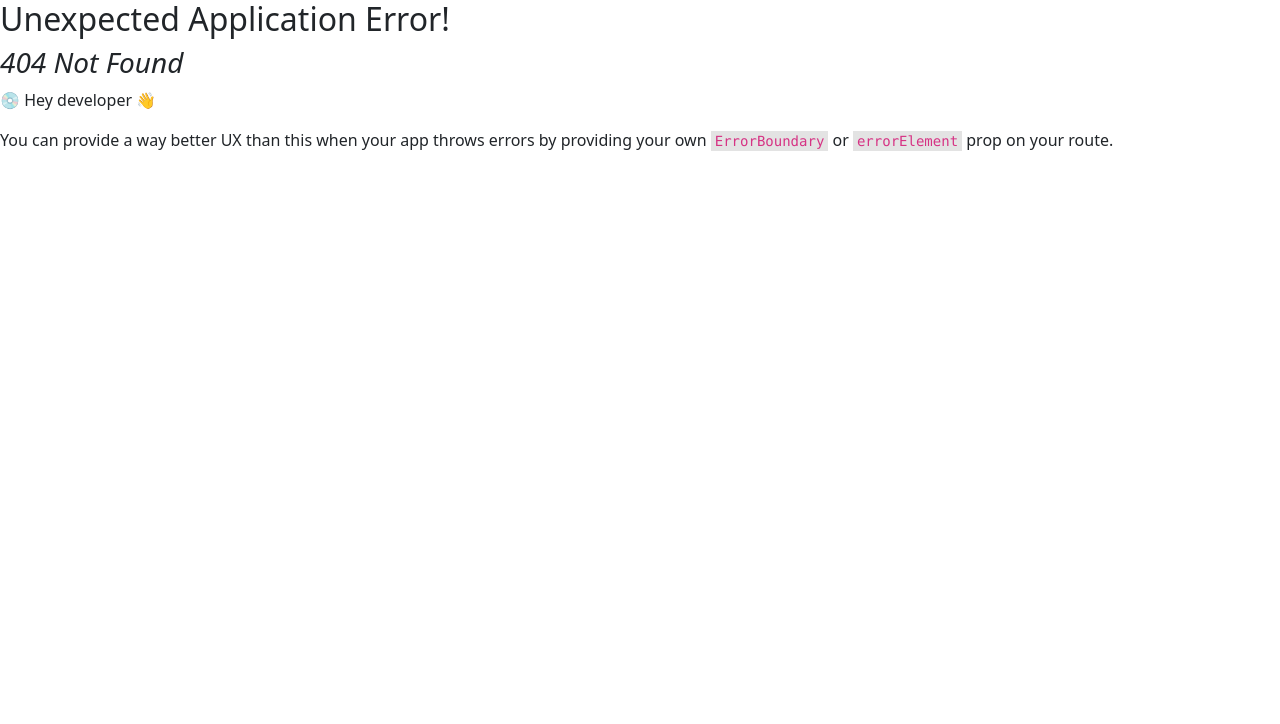
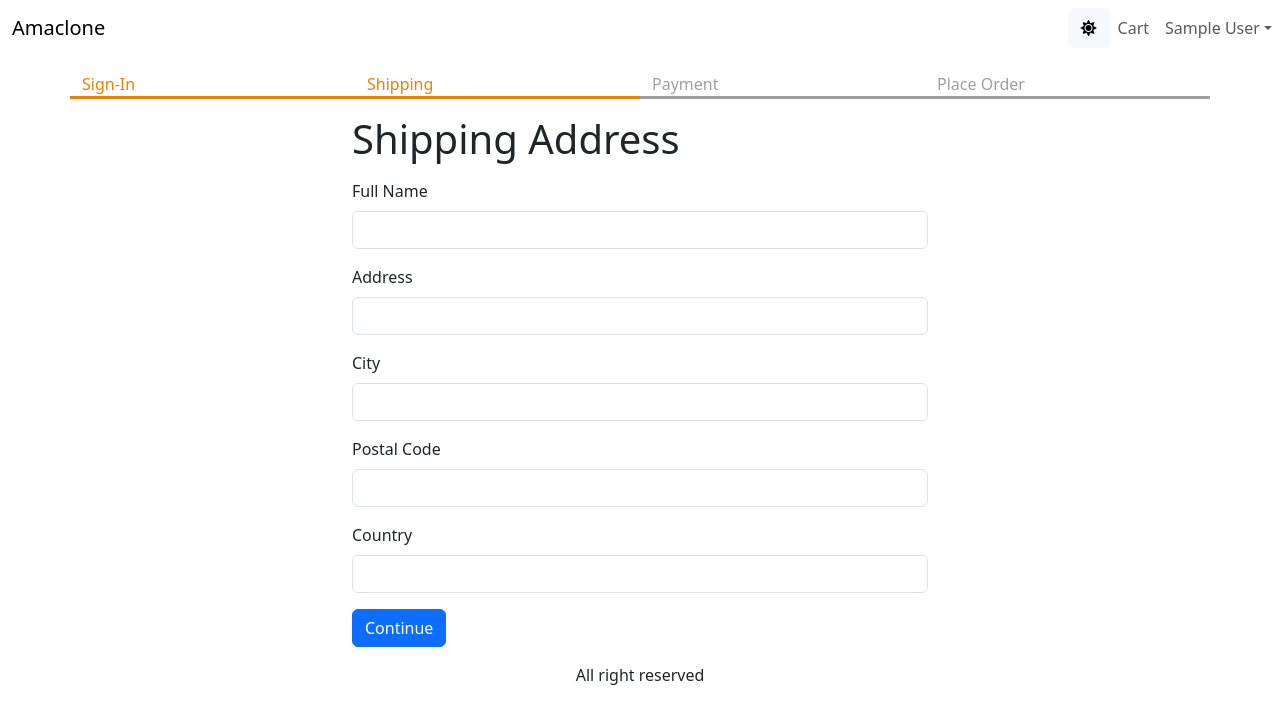
Before and after one commit to nzluis/amaclone, a React (Vite) app in the folder client/: page /shipping in a window 1280 px wide. Before the commit this address had no page. Shown: the top 724 px of the page. Built offline with nearby package versions, Linux system fonts and the light colour scheme; sample sign-in values are in the browser's storage.

Commit message:
create shipping address page

```diff
--- a/client/src/App.tsx
+++ b/client/src/App.tsx
@@ -36,7 +36,7 @@
         <Navbar expand='lg'>
           <Container>
            <LinkContainer to="/">
-              <Navbar.Brand>tsamazona</Navbar.Brand>
+              <Navbar.Brand>Amaclone</Navbar.Brand>
             </LinkContainer>
           </Container>
           <Nav>
--- a/client/src/Store.tsx
+++ b/client/src/Store.tsx
@@ -1,5 +1,5 @@
 import React from 'react'
-import { Cart, CartItem } from './types/Cart'
+import { Cart, CartItem, ShippingAddress } from './types/Cart'
 import { UserInfo } from './types/UserInfo'
 
 type AppState = {
@@ -42,6 +42,8 @@
   | { type: 'CART_REMOVE_ITEM'; payload: CartItem }
   | { type: 'USER_SIGNIN'; payload: UserInfo }
   | { type: 'USER_SIGNOUT' }
+  | { type: 'SAVE_SHIPPING_ADDRESS'; payload: ShippingAddress }
+
 
 function reducer(state: AppState, action: Action): AppState {
   switch (action.type) {
@@ -94,6 +96,14 @@
           totalPrice: 0,
         },
       }
+      case 'SAVE_SHIPPING_ADDRESS':
+        return {
+          ...state,
+          cart: {
+            ...state.cart,
+            shippingAddress: action.payload,
+          },
+        }
 
     default:
       return state
--- /dev/null
+++ b/client/src/component/CheckoutSteps.tsx
@@ -0,0 +1,17 @@
+import { Col, Row } from 'react-bootstrap'
+
+export default function CheckoutSteps(props: {
+  step1?: boolean
+  step2?: boolean
+  step3?: boolean
+  step4?: boolean
+}) {
+  return (
+    <Row className="checkout-steps">
+      <Col className={props.step1 ? 'active' : ''}>Sign-In</Col>
+      <Col className={props.step2 ? 'active' : ''}>Shipping</Col>
+      <Col className={props.step3 ? 'active' : ''}>Payment</Col>
+      <Col className={props.step4 ? 'active' : ''}>Place Order</Col>
+    </Row>
+  )
+}
--- a/client/src/index.css
+++ b/client/src/index.css
@@ -27,3 +27,12 @@
 .small-container {
   max-width: 600px;
 }
+
+.checkout-steps > div {
+  border-bottom: 0.2rem solid #a0a0a0;
+  color: #a0a0a0;
+}
+.checkout-steps > div.active {
+  border-bottom: 0.2rem solid #f08000;
+  color: #f08000;
+}
--- a/client/src/main.tsx
+++ b/client/src/main.tsx
@@ -18,6 +18,7 @@
 import CartPage from './pages/CartPage.tsx';
 import SigninPage from './pages/SigninPage.tsx';
 import SignupPage from './pages/SignupPage.tsx';
+import ShippingAddressPage from './pages/ShippingAddressPage.tsx';
 
 const router = createBrowserRouter(
   createRoutesFromElements(
@@ -27,6 +28,7 @@
       <Route path="cart" element={<CartPage />} />
       <Route path="signin" element={<SigninPage />} />
       <Route path="signup" element={<SignupPage />} />
+      <Route path="shipping" element={<ShippingAddressPage />} />
       {/* <Route path="dashboard" element={<Dashboard />} /> */}
       {/* ... etc. */}
     </Route>
--- /dev/null
+++ b/client/src/pages/ShippingAddressPage.tsx
@@ -0,0 +1,113 @@
+
+import { useContext, useEffect, useState } from 'react'
+import { Button, Form } from 'react-bootstrap'
+import { Helmet } from 'react-helmet-async'
+import { useNavigate } from 'react-router-dom'
+import CheckoutSteps from '../component/CheckoutSteps'
+import { Store } from '../Store'
+
+export default function ShippingAddressPage() {
+  const navigate = useNavigate()
+  const { state, dispatch } = useContext(Store)
+  const {
+    userInfo,
+    cart: { shippingAddress },
+  } = state
+
+  useEffect(() => {
+    if (!userInfo) {
+      navigate('/signin?redirect=/shipping')
+    }
+  }, [userInfo, navigate])
+
+  const [fullName, setFullName] = useState(shippingAddress.fullName || '')
+  const [address, setAddress] = useState(shippingAddress.address || '')
+  const [city, setCity] = useState(shippingAddress.city || '')
+  const [postalCode, setPostalCode] = useState(shippingAddress.postalCode || '')
+  const [country, setCountry] = useState(shippingAddress.country || '')
+
+  const submitHandler = (e: React.SyntheticEvent) => {
+    e.preventDefault()
+    dispatch({
+      type: 'SAVE_SHIPPING_ADDRESS',
+      payload: {
+        fullName,
+        address,
+        city,
+        postalCode,
+        country,
+      },
+    })
+    localStorage.setItem(
+      'shippingAddress',
+      JSON.stringify({
+        fullName,
+        address,
+        city,
+        postalCode,
+        country,
+      })
+    )
+
+    navigate('/payment')
+  }
+
+  return (
+    <div>
+      <Helmet>
+        <title>Shipping Address</title>
+      </Helmet>
+      <CheckoutSteps step1 step2></CheckoutSteps>
+      <div className="container small-container">
+        <h1 className="my-3">Shipping Address</h1>
+        <Form onSubmit={submitHandler}>
+          <Form.Group className="mb-3" controlId="fullName">
+            <Form.Label>Full Name</Form.Label>
+            <Form.Control
+              value={fullName}
+              onChange={(e) => setFullName(e.target.value)}
+              required
+            />
+          </Form.Group>
+          <Form.Group className="mb-3" controlId="address">
+            <Form.Label>Address</Form.Label>
+            <Form.Control
+              value={address}
+              onChange={(e) => setAddress(e.target.value)}
+              required
+            />
+          </Form.Group>
+          <Form.Group className="mb-3" controlId="city">
+            <Form.Label>City</Form.Label>
+            <Form.Control
+              value={city}
+              onChange={(e) => setCity(e.target.value)}
+              required
+            />
+          </Form.Group>
+          <Form.Group className="mb-3" controlId="postalCode">
+            <Form.Label>Postal Code</Form.Label>
+            <Form.Control
+              value={postalCode}
+              onChange={(e) => setPostalCode(e.target.value)}
+              required
+            />
+          </Form.Group>
+          <Form.Group className="mb-3" controlId="country">
+            <Form.Label>Country</Form.Label>
+            <Form.Control
+              value={country}
+              onChange={(e) => setCountry(e.target.value)}
+              required
+            />
+          </Form.Group>
+          <div className="mb-3">
+            <Button variant="primary" type="submit">
+              Continue
+            </Button>
+          </div>
+        </Form>
+      </div>
+    </div>
+  )
+}
```
